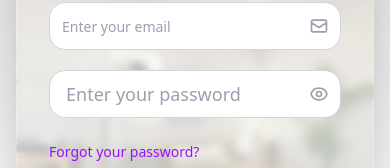
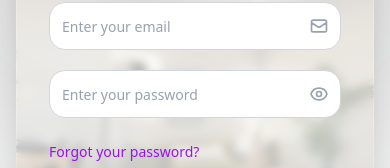
Before and after one commit to jonathanCocuy/online-shop, a Next.js app in the folder frontend/: page /login in a window 390 px wide. Shown: the part 299-467 px from the top of the page. Built offline with nearby package versions, Linux system fonts and the light colour scheme; no server answers.

Commit message:
style(auth): responsive design in progress

```diff
--- a/frontend/src/app/(auth)/login/components/LoginForm.tsx
+++ b/frontend/src/app/(auth)/login/components/LoginForm.tsx
@@ -136,6 +136,7 @@ export default function LoginForm() {
                                         colorScheme="purple"
                                         {...register('password')}
                                         iconPosition="left"
+                                        inputSize="sm"
                                         className={`pr-10 ${errors.password ? 'border-red-500' : ''}`}
                                     />
                                     <button
--- a/frontend/src/app/(auth)/register/components/RegisterForm.tsx
+++ b/frontend/src/app/(auth)/register/components/RegisterForm.tsx
@@ -100,7 +100,7 @@ export default function RegisterForm() {
                     </div>
 
                     {/* Form */}
-                    <form onSubmit={handleSubmit(onSubmit)} className="space-y-4 px-2 md:px-8 lg:px-16">
+                    <form onSubmit={handleSubmit(onSubmit)} className="space-y-4 px-2 md:px-8 lg:px-16" suppressHydrationWarning>
                         <div className="space-y-4">
                             {/* Name Input */}
                             <div>
```
